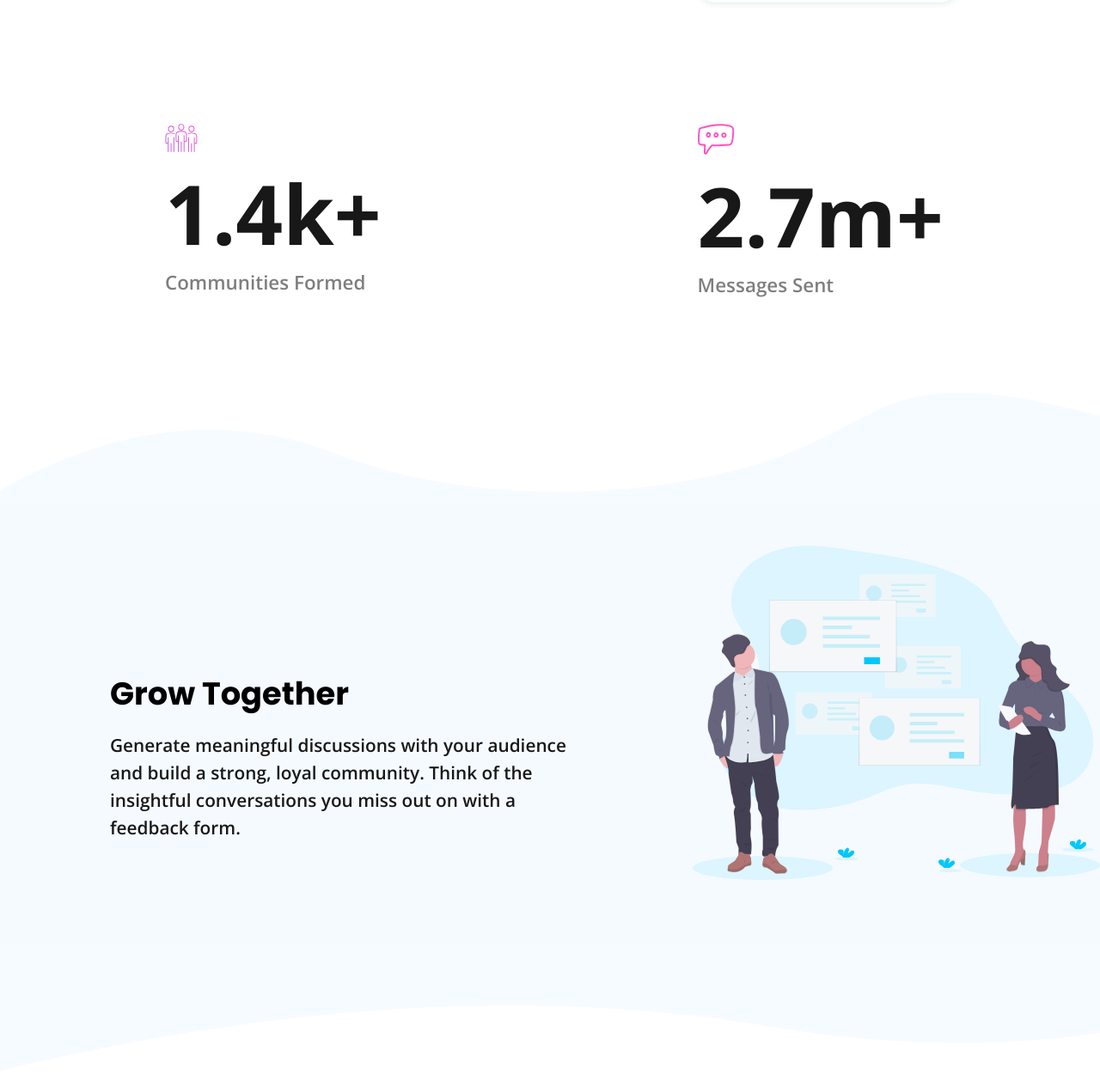
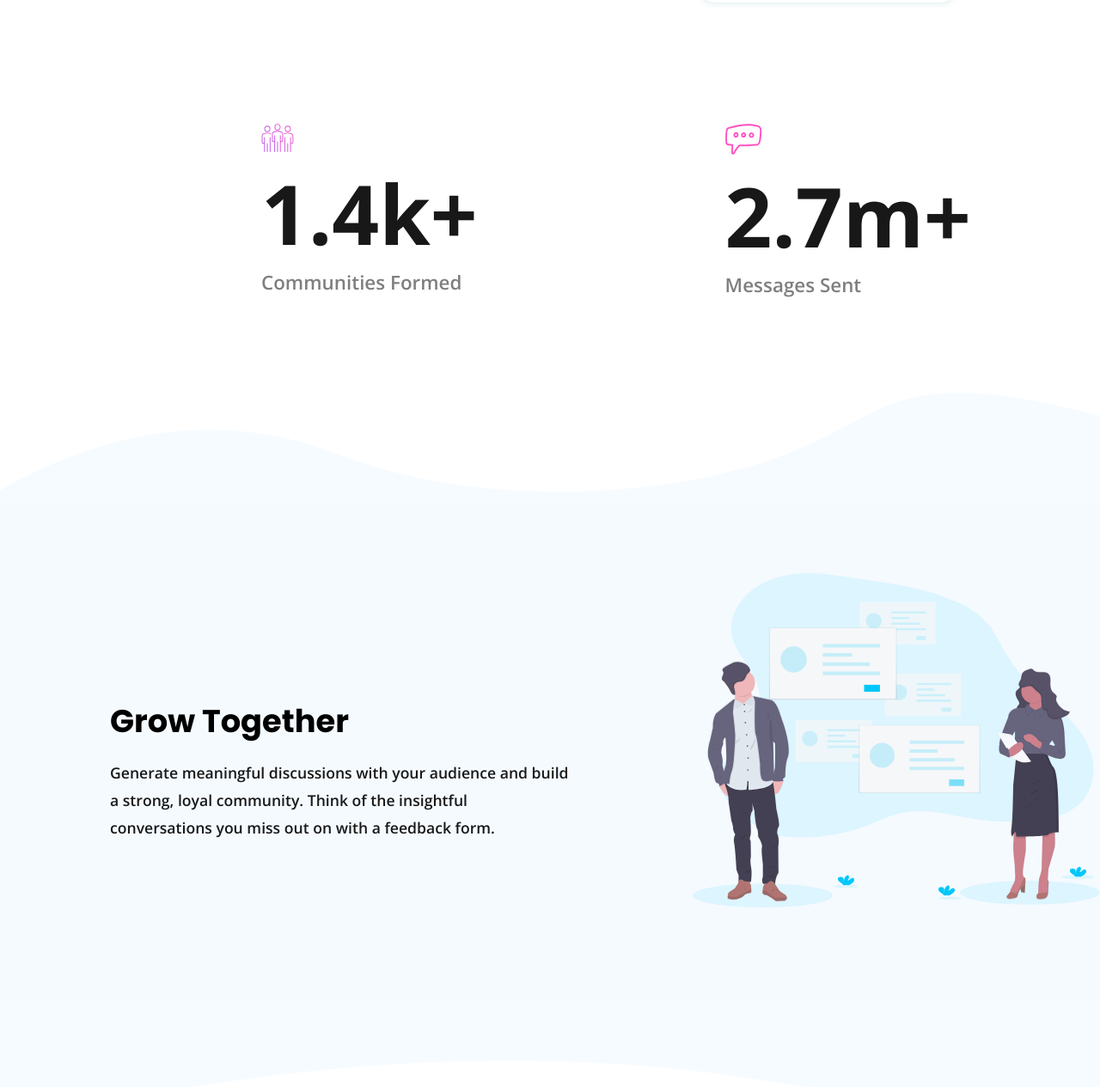
Before and after one commit to Micheal-Winn/HTML-CSS-10, a plain HTML site: page index.html in a window 1280 px wide. Shown: the part 1275-2540 px from the top of the page at 86% size. Drawn offline with nearby package versions, Linux system fonts and the light colour scheme.

Commit message:
adding index and style

```diff
--- a/index.html
+++ b/index.html
@@ -19,6 +19,7 @@
     </header>
     <main>
         <section class="community-ctr">
+            <div class="top-community-ctr">
                 <h1>Build The Community Your Fans Will Love</h1>
                 <p class="line-h text">
                     Huddle re-imagines the way we build communities. You have a voice, but so does
@@ -26,6 +27,7 @@
                 </p>
                 <div class="btn">
                     <button>Get Started For Free</button>
+                </div>
             </div>
             <div class="screen-mockups">
                 <img src="./images/screen-mockups.svg" alt="screen-mockups"/>
@@ -51,6 +53,7 @@
                 </div>
             </div>
             <div class="grow-ctr">
+            <div class="fix-ctr">
                 <div class="img">
                     <img src="./images/illustration-grow-together.svg" alt="illustration-grow-together"/>
                 </div>
@@ -64,7 +67,9 @@
                    </p>
               </div>
             </div>
+            </div>
             <div class="conversation-ctr">
+             <div class="fix2-ctr">
                 <div class="img left-conversation">
                     <img src="./images/illustration-flowing-conversation.svg" alt="illustration-flowing-conversation"/>
                 </div>
@@ -78,7 +83,9 @@
                     </p>
                 </div>
              </div>
+            </div>
             <div class="users-ctr">
+                <div class="fix3-ctr">
                     <div class="img right-user">
                         <img src="./images/illustration-your-users.svg" alt="illustration-your-users"/>
                     </div>
@@ -90,6 +97,7 @@
                             It takes no time at all to integrate Huddle with your app's authentication solution. This means,
                             once signed in to your app, your users can start chatting immediately.
                         </p>
+                    </div>
                 </div>
             </div>
             <div class="question">
--- a/style.css
+++ b/style.css
@@ -321,10 +321,10 @@ footer p {
     padding: .3rem .2rem;
 }
 @media (min-width: 1000px) {
-    header,main,footer {
+    /* header,main,footer {
         max-width: 1440px;
         margin: 0  auto;
-    }
+    } */
     main p {
         text-align: left;
     }
@@ -372,8 +372,8 @@ footer p {
         display: flex;
         width: 70%;
         margin: 0 auto 3rem;
-        gap: 23rem;
-        padding: 3rem 0 5rem;
+        gap: 18rem;
+        padding: 3rem 2rem 5rem 7rem;
     }
     .icon-communities img, .icon-message img {
         width: 15%;
@@ -384,19 +384,27 @@ footer p {
     .total {
         font-size: 1.4rem;
     }
-    .grow-ctr {
+    .fix-ctr {
         gap: 5rem;
         padding: 0;
     }
-    .grow-ctr, .users-ctr {
+    .fix-ctr, .fix2-ctr, .fix3-ctr, .footer-ctr, .record, .screen-mockups, .top-community-ctr, header{
+        max-width: 1340px;
+        margin-left: auto;
+        margin-right: auto;
+
+    }
+    .fix-ctr, .fix3-ctr {
         display: flex;
         flex-direction: row-reverse;
     }
+
     .left-grow {
         padding: 12rem 3.9rem 0 8rem;
     }
-    .left-grow p,.right-conversation p, .users-ctr p {
+    .left-grow p,.right-conversation p, .fix3-ctr p {
         padding-inline: 0;
+        font-size: 1.1rem;
     }
     .img {
         width: 40%;
@@ -404,7 +412,7 @@ footer p {
     .left-grow {
         width: 60%;
     }
-    .conversation-ctr {
+    .fix2-ctr {
         padding-top: 7rem;
         display: flex;
     }
```
Lines whose indentation alone changed are shown as unchanged.
